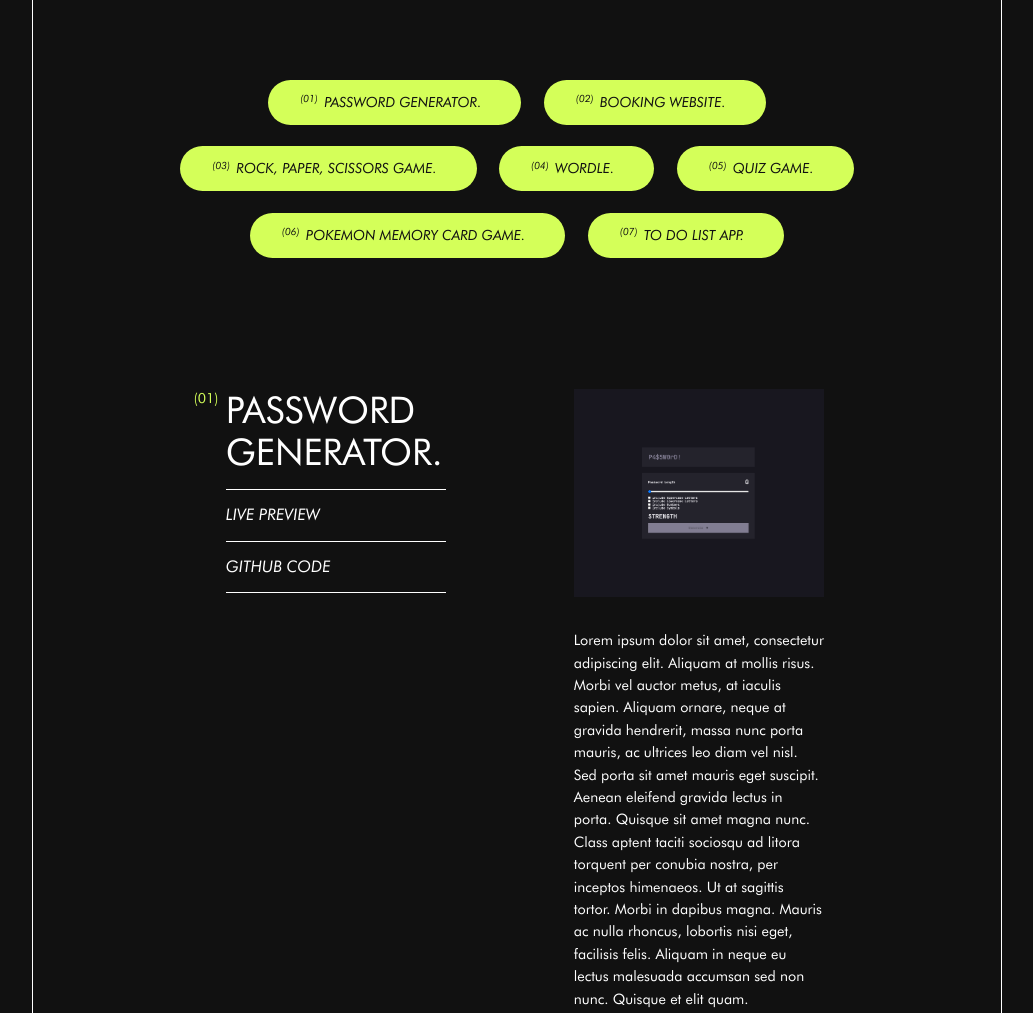
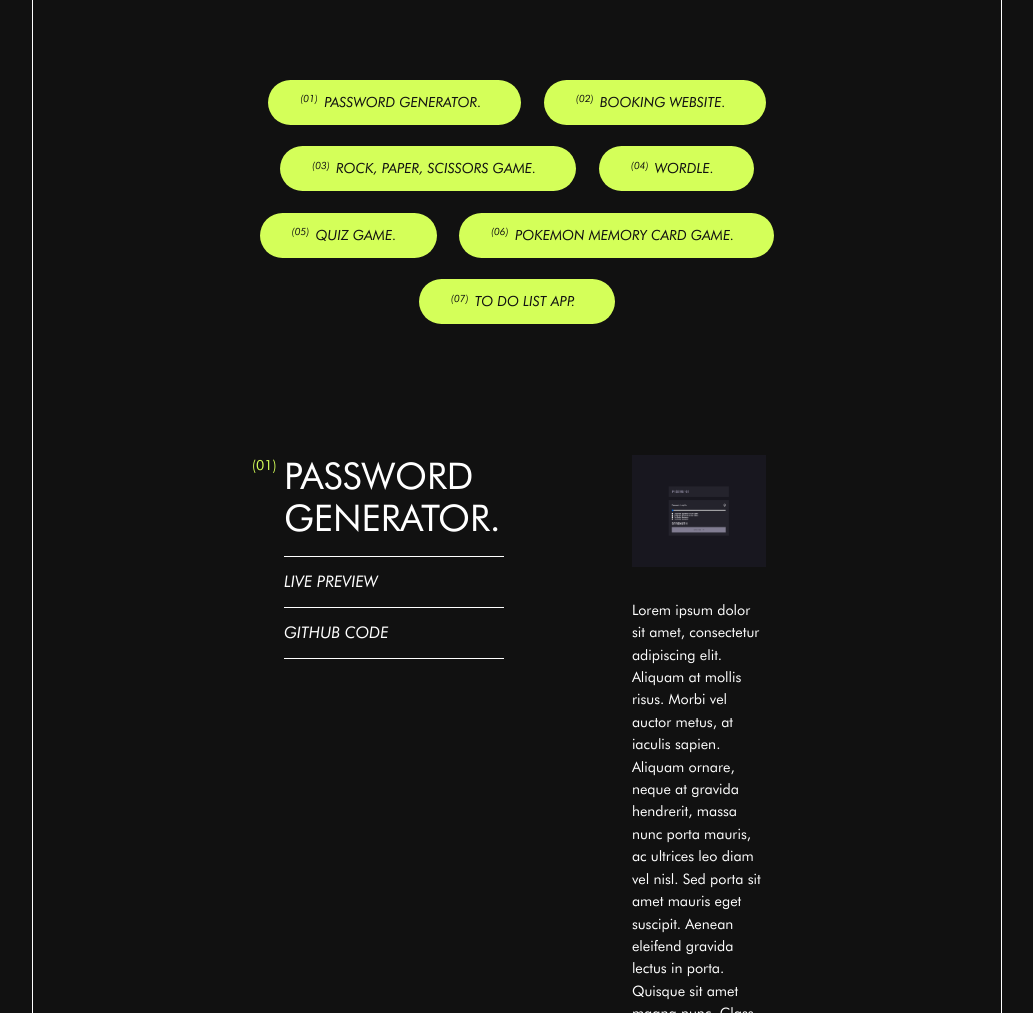
Before and after one commit to elisadiazart/Portfolio-2, a website built with Vite: page src/index.html in a window 1280 px wide. Shown: the part 1576-2589 px from the top of the page, without its empty margins (123-1156 px from the left). Built offline with nearby package versions, Linux system fonts and the light colour scheme; some packages are replaced by stand-ins of ours.

Commit message:
06.03.23

```diff
--- a/src/index.html
+++ b/src/index.html
@@ -27,7 +27,7 @@
   <body>
     <header>
       <nav class="nav">
-        <a class="logo__link" href=""><img class="logo" src="./assets/images/logo-small.svg" alt="">
+        <a class="logo__link" href="#"><img class="logo" src="./assets/images/logo-small.svg" alt="">
         </a>
         <div id="menuIconContainer" class="menu-icon__container"><div id="menuIcon" class="menu-icon"></div></div>
         <div class="nav__links">
@@ -54,13 +54,13 @@
       <div class="circle"></div>
       <div class="gallery">
         <div id="galleryNav" class="gallery__nav">
-        <a class="gallery__button-link" href="#projects"><div class="gallery__button gallery__button--1" data-number="1">Password generator.</div></a>
-        <a class="gallery__button-link" href="#projects"><div class="gallery__button gallery__button--2" data-number="2">booking website.</div></a>
-        <a class="gallery__button-link" href="#projects"><div class="gallery__button gallery__button--3" data-number="3">rOCK, PAPER, SCISSORS GAME.</div></a>
-        <a class="gallery__button-link" href="#projects"><div class="gallery__button gallery__button--4" data-number="4">wordle.</div></a>
-        <a class="gallery__button-link" href="#projects"><div class="gallery__button gallery__button--5" data-number="5">quiz game.</div></a>
-        <a class="gallery__button-link" href="#projects"><div class="gallery__button gallery__button--6" data-number="6">pokemon memory card game.</div></a>
-        <a class="gallery__button-link" href="#projects"><div class="gallery__button gallery__button--7" data-number="7">to do list app.</div></a>
+        <a class="gallery__button-link" href="#galleryNav"><div class="gallery__button gallery__button--1" data-number="1">Password generator.</div></a>
+        <a class="gallery__button-link" href="#galleryNav"><div class="gallery__button gallery__button--2" data-number="2">booking website.</div></a>
+        <a class="gallery__button-link" href="#galleryNav"><div class="gallery__button gallery__button--3" data-number="3">rOCK, PAPER, SCISSORS GAME.</div></a>
+        <a class="gallery__button-link" href="#galleryNav"><div class="gallery__button gallery__button--4" data-number="4">wordle.</div></a>
+        <a class="gallery__button-link" href="#galleryNav"><div class="gallery__button gallery__button--5" data-number="5">quiz game.</div></a>
+        <a class="gallery__button-link" href="#galleryNav"><div class="gallery__button gallery__button--6" data-number="6">pokemon memory card game.</div></a>
+        <a class="gallery__button-link" href="#galleryNav"><div class="gallery__button gallery__button--7" data-number="7">to do list app.</div></a>
       </div>
         <div id="projects" class="project">
           <div class="project__title-links-container">
--- a/src/scss/blocks/body.scss
+++ b/src/scss/blocks/body.scss
@@ -1,5 +1,7 @@
 html {
   scroll-behavior: smooth;
+  scroll-padding-top: 6rem;
+
 }
 body {
   background-color: var(--black-color-bg);
--- a/src/scss/blocks/gallery.scss
+++ b/src/scss/blocks/gallery.scss
@@ -3,6 +3,10 @@
 .gallery{
     margin-left: 10%;
     margin-right: 10%;
+    @include responsive(laptop){
+        margin-left: 16%;
+        margin-right:16%;
+    }
 
     &__nav{
         display: flex;
```
Also changed, not shown: src/assets/images/item-gallery7.png.
